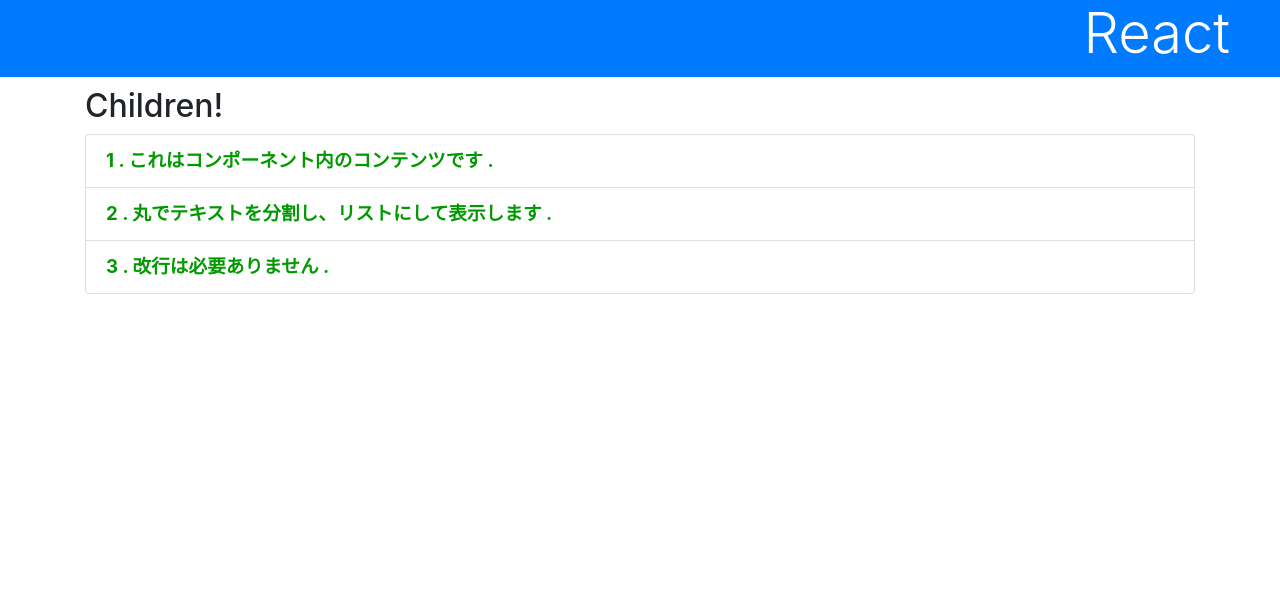
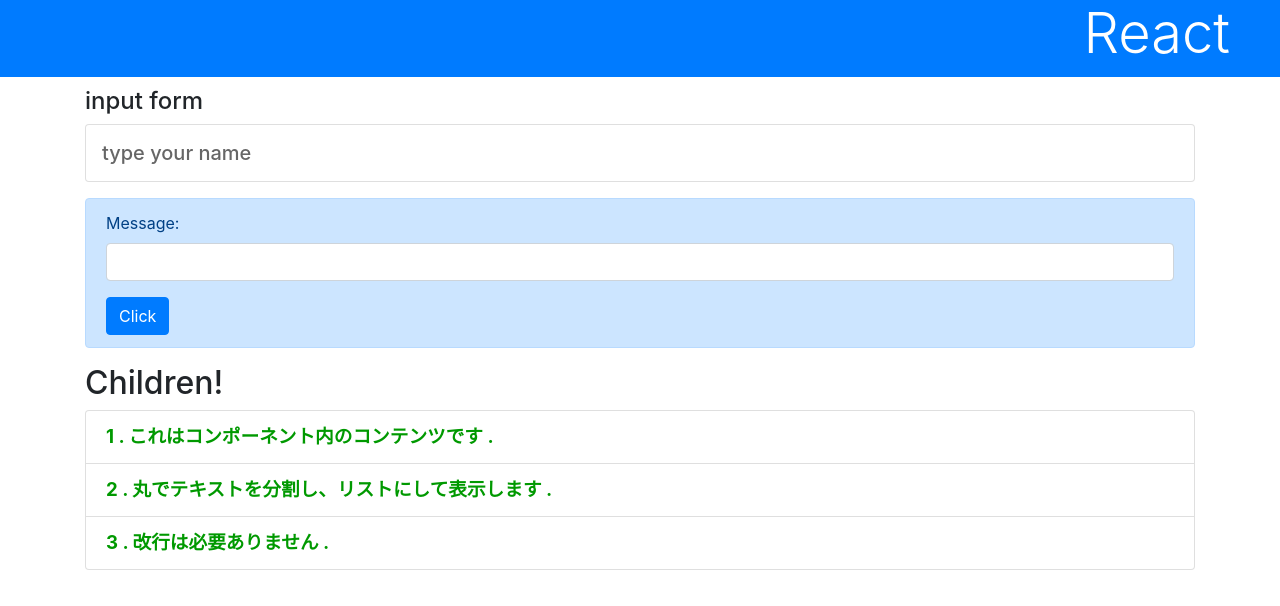
Before and after one commit to takashi227/react-starter, a React (Create React App) app: page / in a window 1280 px wide. Shown: the top 606 px of the page. Built offline with nearby package versions, Linux system fonts and the light colour scheme.

Commit message:
list3-26を実装

```diff
--- a/src/App.js
+++ b/src/App.js
@@ -1,6 +1,7 @@
 import './App.css';
 import { Component } from 'react';
 import Message from './component/Message';
+import Form from './component/Form';
 
 class App extends Component {
 
@@ -9,6 +10,7 @@
       <div>
         <h1 className="bg-primary text-white display-4">React</h1>
         <div className="container">
+          <Form/>
           <Message title="Children!">
             これはコンポーネント内のコンテンツです。
             丸でテキストを分割し、リストにして表示します。
--- /dev/null
+++ b/src/component/Form.js
@@ -0,0 +1,47 @@
+import { Component } from "react";
+
+class Form extends Component {
+    input = ''
+
+    constructor(props) {
+        super(props)
+        this.state = {
+            title: 'input form',
+            message: 'type your name',
+        }
+        this.doChange = this.doChange.bind(this)
+        this.doSubmit = this.doSubmit.bind(this)
+    }
+
+    doChange(event) {
+        this.input = event.target.value
+    }
+
+    doSubmit(event) {
+        this.setState({
+            title: 'send form',
+            message: 'Hello, ' + this.input + '!!',
+        })
+        event.preventDefault()
+    }
+
+    render() {
+        return (
+            <div>
+                <h4>{this.state.title}</h4>
+                <p className="card h5 p-3">{this.state.message}</p>
+                <div className="alert alert-primary mt-3">
+                    <form onSubmit={this.doSubmit}>
+                        <div className="form-group">
+                            <label>Message:</label>
+                            <input type="text" className="form-control" onChange={this.doChange} />
+                        </div>
+                        <input type="submit" className="btn btn-primary" value="Click" />
+                    </form>
+                </div>
+            </div>
+        )
+    }
+}
+
+export default Form
--- a/src/component/Message.js
+++ b/src/component/Message.js
@@ -12,7 +12,7 @@
         let arr = content.split('。')
         let arr2 = []
         for(let i=0; i < arr.length; i++) {
-            if(arr[i].trim() != '') {
+            if(arr[i].trim() !== '') {
                 arr2.push(arr[i])
             }
         }
```
